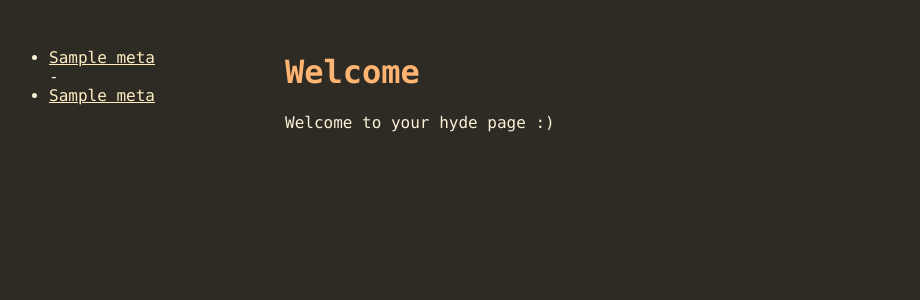
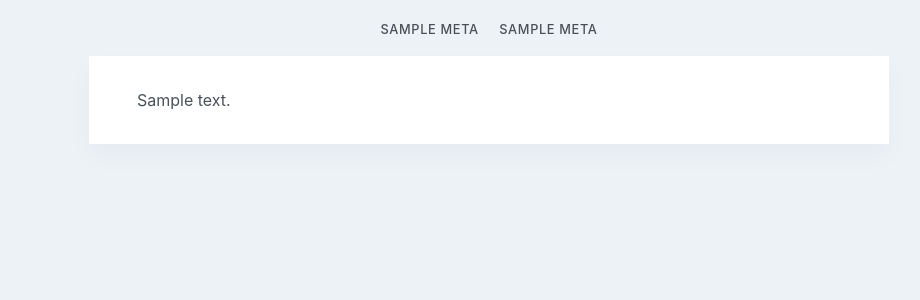
Before and after one commit to johanneswindelen/hyde, a Python web app: template src/hyde/scaffolding/templates/home.html.jinja2 in a window 1280 px wide. Shown: the top 300 px of the page, without its empty margins (151-1071 px from the left). Run offline with Jinja, Linux system fonts and the light colour scheme; the template is opened without the code that fills it: most values are stand-ins (such as "Sample title", 1, 10 or a date in 2020).

Commit message:
add default template based on ronv/colorie

```diff
--- a/src/hyde/scaffolding/static/css/style.css
+++ b/src/hyde/scaffolding/static/css/style.css
@@ -1,29 +1,58 @@
-body {
-    font: 1em Menlo,Monaco,Lucida Console,Liberation Mono,DejaVu Sans Mono,Bitstream Vera Sans Mono,Courier New,monospace,serif;
-    color: #f9f0d7;
-    margin: 20px;
-    padding: 0;
-    background-color: #2e2a24;
-}
-.wrapper {
-    max-width: 960px;
-    margin: 2em auto;
+html {
+    font-family: 'Inter', 'Helvetica', sans-serif; font-display: swap;
 }
 
-@media screen and (min-width: 500px) {
-    .wrapper {
-        display: grid;
-        grid-template-columns: 1fr 3fr;
-        column-gap: 5%;
-    }
+body {
+    font-size: 1rem;
+    line-height: 1.5;
+    -webkit-font-smoothing: antialiased;
+    text-rendering: optimizeLegibility;
+    background-color: #edf2f7;
+    color: #495057;
+  }
+
+main, header {
+    margin: 0 auto;
+    max-width: 50rem;
+}
+
+.post {
+    background:white;
+    padding:2rem 3rem;
+    -webkit-box-shadow:0 0.75rem 1.5rem rgba(18,38,63,0.03);
+    box-shadow:0 0.75rem 1.5rem rgba(18,38,63,0.03)
+}
+
+.grid {
+    display: flex;
+    flex-wrap: wrap;
+    display: grid;
+    grid-template-columns: 1fr;
+    grid-auto-rows: minmax(10rem,auto);
+    grid-gap: 1rem
+}
+
+.card {
+    display: flex;
+    align-items: left;
+    justify-content: left;
+    min-height: 10rem;
+    position: relative;
+    margin-left: 1rem;
+    margin-right: 1rem;
+    flex: 1 1 10rem
 }
 
 a.visited {
-    color: #fefdc2
+    color: #616149
 }
 
 a {
-    color: #feeec2
+    color: #4d4739
+}
+
+h1, h2, h3, h4, h5, nav a {
+	font-weight: 500;
 }
 
 h1,
@@ -31,5 +60,44 @@ h2,
 h3,
 h4,
 h5 {
-    color: #ffb472;
+    color: #533319;
 }
+
+header h1 {
+    text-align: center;
+}
+
+nav ul {
+        list-style: none !important;
+        padding: 0;
+        text-align: center;
+}
+
+nav a, a:visited {
+        margin: 0.5rem;
+        text-decoration: none;
+	    text-transform: uppercase;
+	    color: inherit;
+	    font-size: 0.8rem;
+	    font-weight: 500;
+	    letter-spacing: .05em;
+}
+
+nav li {
+    display: inline-block;
+}
+
+code, .highlight {
+    background: #edf2f7;
+    overflow: auto;
+}
+code {
+	word-break: break-all;
+	padding: 0.1rem 0.3rem;
+}
+pre {
+    padding: 1em;
+}
+.date {
+    opacity: 0.6;
+}
--- a/src/hyde/scaffolding/templates/base.html.jinja2
+++ b/src/hyde/scaffolding/templates/base.html.jinja2
@@ -1,31 +1,33 @@
 <!DOCTYPE html>
 <html lang="en">
 <head>
+    <meta charset="UTF-8">
     <link rel="stylesheet" href="/static/css/style.css" />
     <title>{% block title %}{% endblock %} - LookingForTrees</title>
     {% block head %}{% endblock %}
 </head>
 <body>
-    <div class="wrapper">
-        <div class="sidebar">
-            <ul>
+    <header role="banner">
+        <nav role="navigation">
+            <ul class="navbar">
                 {% for p in nav_bar_pages %}
-                <li><a href="{{ p.url }}">{{ p.meta.title }}</a></li>
+                <li class="navbar"><a href="{{ p.url }}">{{ p.meta.title }}</a></li>
                 {% endfor %}
-                -
                 {% for p in indices %}
-                <li><a href="{{ p.url }}">{{ p.meta.title }}</a></li>
+                <li class="navbar"><a href="{{ p.url }}">{{ p.meta.title }}</a></li>
                 {% endfor %}
             </ul>
-        </div>
-        <div class="content">
-            {% block content %}
-            {% endblock %}
-        </div>
-    </div>
-    <div class="footer">
+        </nav>
+    </header>
+    <main>
+        <article class="post">
+        {% block content %}
+        {% endblock %}
+        </article>
+    </main>
+    <footer>
         {% block footer %}
         {% endblock %}
-    </div>
+    </footer>
 </body>
 </html>
--- a/src/hyde/scaffolding/templates/home.html.jinja2
+++ b/src/hyde/scaffolding/templates/home.html.jinja2
@@ -1,8 +1,5 @@
 {% extends "base.html.jinja2" %}
 {% block title %}{{ page.meta.title }}{% endblock %}
 {% block content %}
-<h1>Welcome</h1>
-
-Welcome to your hyde page :)
-
+{{ page.content }}
 {% endblock %}
```
Also changed, not shown: src/hyde/scaffolding/static/css/twocolumns.css (deleted, +0 -17 lines).
